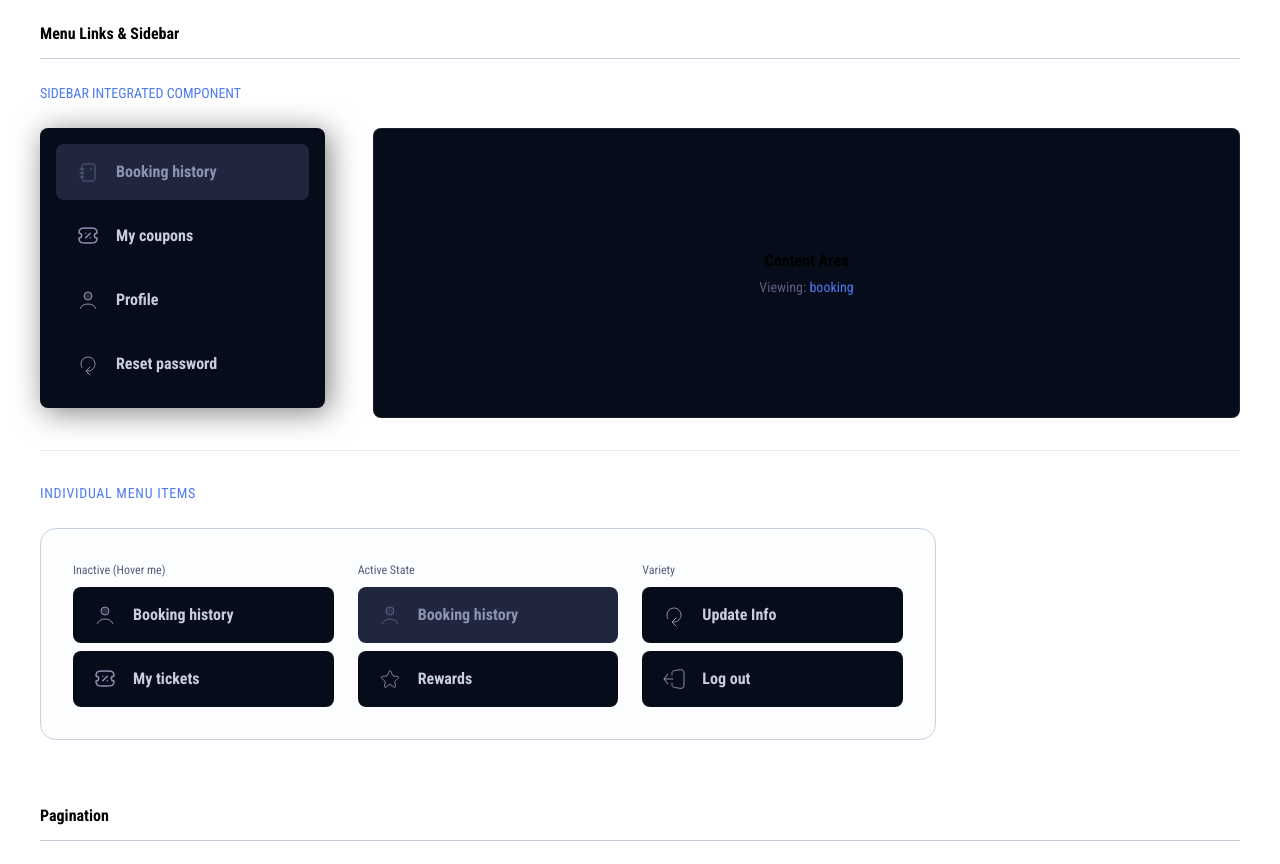
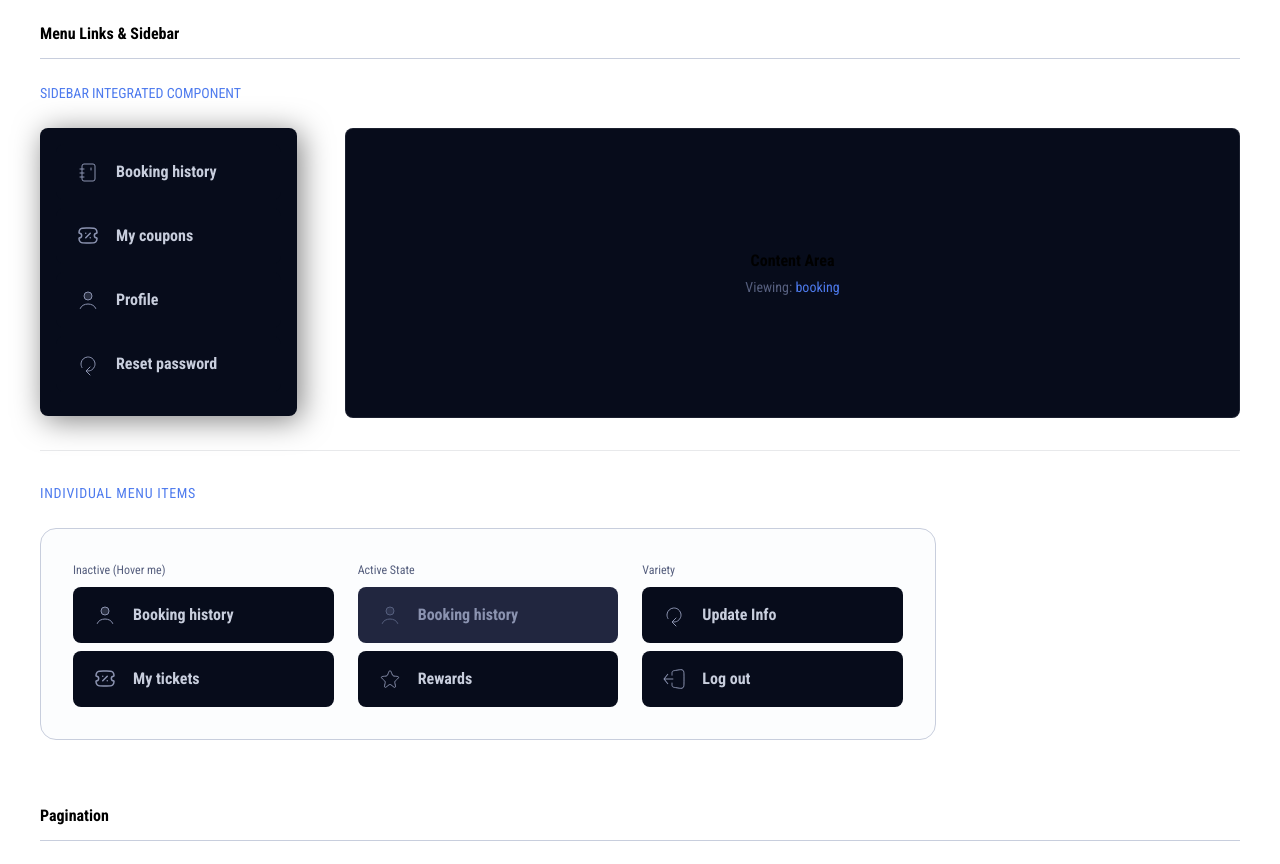
Before and after one commit to fsd10-finalproject2/minor-cineplex-app, a Vue app: page / in a window 1280 px wide. Shown: the part 1360-2224 px from the top of the page. Built offline with nearby package versions, Linux system fonts and the light colour scheme.

Commit message:
feat: implement user profile layout with navigation and routing

```diff
--- a/src/components/common/nav-bar/user-navbar/DropdownItemList.vue
+++ b/src/components/common/nav-bar/user-navbar/DropdownItemList.vue
@@ -1,23 +1,21 @@
+<script setup lang="ts">
+import { useRouter } from 'vue-router'
+import DropdownItem from './DropdownItem.vue'
+import { SignOutIcon } from '@/assets/icons'
+import { menuItems } from '@/config/menuItems'
+
+const router = useRouter()
+
+defineEmits<{
+  (e: 'logout'): void
+}>()
+</script>
+
 <template>
   <div class="flex flex-col justify-center items-start md:gap-4 gap-6">
-    <DropdownItem @click="$emit('navigate', 'booking-history')">
-      <template #icon><NoteBookIcon /></template>
-      Booking history
-    </DropdownItem>
-
-    <DropdownItem @click="$emit('navigate', 'my-coupons')">
-      <template #icon><TicketIcon /></template>
-      My coupons
-    </DropdownItem>
-
-    <DropdownItem @click="$emit('navigate', 'profile')">
-      <template #icon><UserIcon /></template>
-      Profile
-    </DropdownItem>
-
-    <DropdownItem @click="$emit('navigate', 'reset-password')">
-      <template #icon><RefreshIcon /></template>
-      Reset password
+    <DropdownItem v-for="item in menuItems" :key="item.id" @click="router.push(item.to)">
+      <template #icon><component :is="item.icon" /></template>
+      {{ item.label }}
     </DropdownItem>
 
     <div class="border-b border-gray-200 w-full md:w-37.5 mx-auto" />
@@ -28,14 +26,3 @@
     </DropdownItem>
   </div>
 </template>
-
-<script setup lang="ts">
-import DropdownItem from './DropdownItem.vue'
-import type { Page } from '@/types/navbarMenu'
-import { NoteBookIcon, TicketIcon, UserIcon, RefreshIcon, SignOutIcon } from '@/assets/icons'
-
-defineEmits<{
-  (e: 'navigate', page: Page): void
-  (e: 'logout'): void
-}>()
-</script>
--- a/src/components/ui/SidebarMenu.vue
+++ b/src/components/ui/SidebarMenu.vue
@@ -1,18 +1,12 @@
 <script setup lang="ts">
-import { type Component } from 'vue'
+import { computed } from 'vue'
+import { useRoute } from 'vue-router'
 import MenuLink from '@/components/ui/MenuLink.vue'
+import { menuItems } from '@/config/menuItems'
+import type { Page } from '@/types/navbarMenu'
 
-interface MenuItem {
-  id: string
-  label: string
-  icon: Component
-  to?: string
-}
-
-defineProps<{
-  items: MenuItem[]
-  activeId?: string
-}>()
+const route = useRoute()
+const activeId = computed(() => route.name as Page)
 
 defineEmits<{
   (e: 'select', id: string): void
@@ -21,43 +15,38 @@ defineEmits<{
 
 <template>
   <aside
-    class="sidebar-container w-full md:w-[285px] h-fit flex flex-row md:flex-col gap-2 rounded-lg overflow-x-auto md:overflow-visible no-scrollbar"
+    class="sidebar-container w-full md:min-w-64.25 md:w-64.25 h-fit flex flex-row md:flex-col gap-2 rounded-lg"
   >
     <MenuLink
-      v-for="item in items"
+      v-for="item in menuItems"
       :key="item.id"
       class="shrink-0"
       :label="item.label"
       :icon="item.icon"
       :to="item.to"
       :active="activeId === item.id"
-      @click="$emit('select', item.id)"
     />
   </aside>
 </template>
 
 <style scoped>
 .sidebar-container {
-  background-color: #070C1B;
-  padding: 16px;
-  /* Figma shadow: X:4, Y:4, Blur:30, Spread:0, 50% Black */
+  background-color: #070c1b;
+  padding: 16px 16px 24px 16px;
   box-shadow: 4px 4px 30px rgba(0, 0, 0, 0.5);
+  overflow-x: auto;
+  overflow-y: visible;
+  scrollbar-width: none;
 }
 
-@media (max-width: 768px) {
-  .sidebar-container {
-    padding: 8px; /* Match the tighter mobile screenshot */
-  }
-}
-
-/* Hide scrollbar for Chrome, Safari and Opera */
-.no-scrollbar::-webkit-scrollbar {
+.sidebar-container::-webkit-scrollbar {
   display: none;
 }
 
-/* Hide scrollbar for IE, Edge and Firefox */
-.no-scrollbar {
-  -ms-overflow-style: none;  /* IE and Edge */
-  scrollbar-width: none;  /* Firefox */
+@media (max-width: 765px) {
+  .sidebar-container {
+    padding: 8px 16px;
+    max-width: 100vw;
+  }
 }
 </style>
--- /dev/null
+++ b/src/config/menuItems.ts
@@ -0,0 +1,27 @@
+import { NoteBookIcon, TicketIcon, UserIcon, RefreshIcon } from '@/assets/icons'
+import type { Page } from '@/types/navbarMenu'
+import type { Component } from 'vue'
+
+interface MenuItem {
+  id: Page
+  label: string
+  icon: Component
+  to: string
+}
+
+export const menuItems: MenuItem[] = [
+  {
+    id: 'booking-history',
+    label: 'Booking history',
+    icon: NoteBookIcon,
+    to: '/account/booking-history',
+  },
+  { id: 'my-coupons', label: 'My coupons', icon: TicketIcon, to: '/account/my-coupons' },
+  { id: 'profile', label: 'Profile', icon: UserIcon, to: '/account/profile' },
+  {
+    id: 'reset-password',
+    label: 'Reset password',
+    icon: RefreshIcon,
+    to: '/account/reset-password',
+  },
+]
--- /dev/null
+++ b/src/layouts/UserProfileLayout.vue
@@ -0,0 +1,18 @@
+<template>
+  <div class="min-h-screen flex flex-col bg-gray-bg justify-center  md:items-start">
+
+    <AppNavbar />
+
+    <main class="flex-1 px-0 md:px-16 lg:px-40 xl:px-72.5 md:py-15 ">
+      <div class="flex flex-col md:flex-row gap-12  ">
+        <SidebarMenu />
+        <router-view />
+      </div>
+    </main>
+  </div>
+</template>
+
+<script setup lang="ts">
+import AppNavbar from '@/components/common/nav-bar/AppNavbar.vue'
+import SidebarMenu from '@/components/ui/SidebarMenu.vue'
+</script>
--- a/src/router/index.ts
+++ b/src/router/index.ts
@@ -5,6 +5,9 @@ import { createRouter, createWebHistory } from 'vue-router'
 // layouts
 import MainLayout from '@/layouts/MainLayout.vue'
 //import AuthLayout from '@/layouts/AuthLayout.vue'
+import UserProfileLayout from '@/layouts/UserProfileLayout.vue'
+
+import type { Page } from '@/types/navbarMenu'
 
 // pages
 // import HomePage from '@/views/HomePage.vue'
@@ -42,6 +45,33 @@ const router = createRouter({
     //     },
     //   ],
     // },
+    {
+      path: '/account',
+      redirect: '/account/booking-history',
+      component: UserProfileLayout,
+      children: [
+        {
+          path: 'booking-history',
+          name: 'booking-history' satisfies Page,
+          component: () => import('@/views/user-profile/BookingHistoryPage.vue'),
+        },
+        {
+          path: 'my-coupons',
+          name: 'my-coupons' satisfies Page,
+          component: () => import('@/views/user-profile/MyCouponsPage.vue'),
+        },
+        {
+          path: 'profile',
+          name: 'profile' satisfies Page,
+          component: () => import('@/views/user-profile/ProfilePage.vue'),
+        },
+        {
+          path: 'reset-password',
+          name: 'reset-password' satisfies Page,
+          component: () => import('@/views/user-profile/ResetPasswordPage.vue'),
+        },
+      ],
+    },
   ],
 })
 
--- a/src/types/navbarMenu.ts
+++ b/src/types/navbarMenu.ts
@@ -1,3 +1,4 @@
+
 export type Page = 'booking-history' | 'my-coupons' | 'profile' | 'reset-password'
 
 export type Variant = 'default' | 'logout'
--- a/src/views/DesignSystem.vue
+++ b/src/views/DesignSystem.vue
@@ -1,5 +1,5 @@
 <script setup lang="ts">
-import { defineComponent, h, ref } from '@vue/runtime-core'
+import { defineComponent, h, ref } from 'vue'
 import { useTheme } from '@/composables/useTheme'
 import CustomButton from '@/components/ui/CustomButton.vue'
 import UIModal from '@/components/ui/Modal.vue'
@@ -107,9 +107,9 @@ function mockFetch() {
   }, 2000)
 }
 
-const isModalOpen = ref(false);
+const isModalOpen = ref(false)
 const toggleModal = () => {
-  isModalOpen.value = !isModalOpen.value;
+  isModalOpen.value = !isModalOpen.value
 }
 const modalActions: ModalAction[] = [
   {
@@ -130,22 +130,24 @@ const modalActions: ModalAction[] = [
     },
   },
 ]
-const { addToast } = useToast();
+const { addToast } = useToast()
 const showToast = (position: ToastPosition) => {
   addToast({
-    title: "Attention needed",
+    title: 'Attention needed',
     description: `Lorem ipsum dolor sit amet, consectetur adipiscing elit. Vestibulum id ante vitae eros suscipit pulvinar. : ${position}`,
     position,
-    variant: "success",
+    variant: 'success',
     duration: 3000,
-  });
-};
+  })
+}
 </script>
 
 <template>
   <div class="min-h-screen p-10 bg-base text-base transition-colors duration-300">
     <!-- Header -->
-    <header class="mb-16 pb-8 flex items-start justify-between border-b border-gray-400 dark:border-gray-200">
+    <header
+      class="mb-16 pb-8 flex items-start justify-between border-b border-gray-400 dark:border-gray-200"
+    >
       <div>
         <p class="style-label text-blue-100 uppercase tracking-widest mb-2">Design System</p>
 
@@ -154,18 +156,20 @@ const showToast = (position: ToastPosition) => {
         <p class="style-body-1-regular mt-3 max-w-xl text-gray-200 dark:text-gray-300">
           A visual reference for all typography styles, color tokens, and utility classes defined in
           <code class="text-blue-100 px-1.5 py-0.5 rounded text-sm bg-gray-400/30 dark:bg-gray-100">
-            main.css </code>.
+            main.css </code
+          >.
         </p>
       </div>
 
       <!-- Theme Toggle -->
-      <button @click="toggleTheme"
-        class="flex items-center gap-2 px-4 py-2 rounded-full border style-body-2-medium transition-all cursor-pointer border-gray-400 text-gray-200 hover:border-blue-100 hover:text-base dark:border-gray-200 dark:text-gray-300 dark:hover:text-white">
+      <button
+        @click="toggleTheme"
+        class="flex items-center gap-2 px-4 py-2 rounded-full border style-body-2-medium transition-all cursor-pointer border-gray-400 text-gray-200 hover:border-blue-100 hover:text-base dark:border-gray-200 dark:text-gray-300 dark:hover:text-white"
+      >
         <span>🌗</span>
         <span>Toggle Theme</span>
       </button>
     </header>
-
 
     <!--  Typography -->
     <section class="mb-16">
@@ -198,12 +202,14 @@ const showToast = (position: ToastPosition) => {
       <div class="p-6 bg-gray-400/10 rounded-xl border border-gray-400 dark:border-gray-200">
         <TabGroup v-model="activeTab" :tabs="movieTabs" />
 
-        <div class="mt-8 p-12 flex items-center justify-center border-2 border-dashed border-gray-400/50 rounded-lg">
+        <div
+          class="mt-8 p-12 flex items-center justify-center border-2 border-dashed border-gray-400/50 rounded-lg"
+        >
           <p class="style-body-2-regular text-gray-200">
             Current View:
             <span class="text-blue-100 font-bold uppercase tracking-wider ml-1">{{
               activeTab
-              }}</span>
+            }}</span>
           </p>
         </div>
       </div>
@@ -216,26 +222,28 @@ const showToast = (position: ToastPosition) => {
         <div>
           <p class="style-label text-blue-100 mb-6 uppercase">Sidebar Integrated Component</p>
           <div class="flex gap-12 items-start">
-            <SidebarMenu
-              :items="sidebarItems"
-              :active-id="selectedMenuId"
-              @select="id => selectedMenuId = id"
-            />
+            <SidebarMenu :items="sidebarItems" :active-id="selectedMenuId" />
 
-            <div class="flex-1 p-10 bg-gray-0 rounded-lg border border-gray-400/10 min-h-[290px] flex items-center justify-center">
+            <div
+              class="flex-1 p-10 bg-gray-0 rounded-lg border border-gray-400/10 min-h-[290px] flex items-center justify-center"
+            >
               <div class="text-center">
                 <p class="style-headline-3 text-base">Content Area</p>
-                <p class="style-body-2-regular text-gray-200 mt-1">Viewing: <span class="text-blue-100">{{
-                  selectedMenuId }}</span></p>
+                <p class="style-body-2-regular text-gray-200 mt-1">
+                  Viewing: <span class="text-blue-100">{{ selectedMenuId }}</span>
+                </p>
               </div>
             </div>
           </div>
         </div>
 
         <div class="pt-8 border-t border-gray-100/10">
-          <p class="style-label text-blue-100 mb-6 uppercase tracking-wider">Individual Menu Items</p>
+          <p class="style-label text-blue-100 mb-6 uppercase tracking-wider">
+            Individual Menu Items
+          </p>
           <div
-            class="grid grid-cols-1 md:grid-cols-2 lg:grid-cols-3 gap-6 max-w-4xl border border-gray-400 dark:border-gray-200 p-8 rounded-2xl bg-gray-400/5">
+            class="grid grid-cols-1 md:grid-cols-2 lg:grid-cols-3 gap-6 max-w-4xl border border-gray-400 dark:border-gray-200 p-8 rounded-2xl bg-gray-400/5"
+          >
             <!-- Inactive / Default -->
             <div class="space-y-2">
               <p class="style-help-text text-gray-200 mb-2">Inactive (Hover me)</p>
@@ -264,7 +272,9 @@ const showToast = (position: ToastPosition) => {
     <!-- Pagination -->
     <section class="mb-16 text-left">
       <SectionTitle>Pagination</SectionTitle>
-      <div class="space-y-8 p-10 bg-gray-400/5 rounded-2xl border border-gray-400 dark:border-gray-200">
+      <div
+        class="space-y-8 p-10 bg-gray-400/5 rounded-2xl border border-gray-400 dark:border-gray-200"
+      >
         <div>
           <p class="style-label text-blue-100 mb-6">Interactive Preview</p>
           <CustomPagination v-model:currentPage="currentPage" :totalPages="totalPages" />
@@ -292,16 +302,15 @@ const showToast = (position: ToastPosition) => {
       <SectionTitle>Cinema Cards</SectionTitle>
 
       <div class="p-10 bg-gray-400/5 rounded-2xl border border-gray-400 dark:border-gray-200">
-        <p class="style-label text-blue-100 mb-8 uppercase tracking-widest">Branch Selection (590px Width)</p>
+        <p class="style-label text-blue-100 mb-8 uppercase tracking-widest">
+          Branch Selection (590px Width)
+        </p>
 
         <div class="space-y-6">
           <!-- Standard -->
           <div>
             <p class="style-help-text text-gray-200 mb-3 ml-2 italic">Standard (No Distance)</p>
-            <CinemaCard
-              name="Eden Cinema"
-              address="1224 Arkham bridge, Arkham city"
-            />
+            <CinemaCard name="Eden Cinema" address="1224 Arkham bridge, Arkham city" />
           </div>
 
           <!-- With Distance -->
@@ -327,8 +336,11 @@ const showToast = (position: ToastPosition) => {
             Email address
           </label>
 
-          <input type="email" placeholder="user@example.com"
-            class="style-input w-full border rounded-lg px-4 py-3 outline-none transition-all bg-gray-400/20 text-base border-gray-400 dark:bg-gray-100 dark:text-white dark:border-gray-200" />
+          <input
+            type="email"
+            placeholder="user@example.com"
+            class="style-input w-full border rounded-lg px-4 py-3 outline-none transition-all bg-gray-400/20 text-base border-gray-400 dark:bg-gray-100 dark:text-white dark:border-gray-200"
+          />
 
           <p class="style-help-text mt-1.5 text-gray-200 dark:text-gray-300">
             We'll never share your email.
@@ -347,11 +359,13 @@ const showToast = (position: ToastPosition) => {
           <CustomTag variant="lang">TH/EN</CustomTag>
         </div>
 
-        <StepperBar :steps="[
-          { label: 'Select showtime', status: 'completed' },
-          { label: 'Select seat', status: 'active' },
-          { label: 'Payment', status: 'inactive' },
-        ]" />
+        <StepperBar
+          :steps="[
+            { label: 'Select showtime', status: 'completed' },
+            { label: 'Select seat', status: 'active' },
+            { label: 'Payment', status: 'inactive' },
+          ]"
+        />
       </div>
 
       <section class="mb-16">
@@ -393,21 +407,24 @@ const showToast = (position: ToastPosition) => {
       </div>
     </section>
 
-
-
-
-
     <section class="mb-16">
       <SectionTitle>Feedback</SectionTitle>
       <p class="style-label text-blue-100 mb-4">Modal</p>
       <CustomButton @click="toggleModal" class="w-[200px]"> 🧊 Modal Open </CustomButton>
-      <UIModal v-model="isModalOpen" title="Modal Title"
+      <UIModal
+        v-model="isModalOpen"
+        title="Modal Title"
         content="Lorem ipsum dolor sit amet, consectetur adipiscing elit. Vestibulum id ante vitae eros suscipit pulvinar."
-        size="md" :actions="modalActions" :close-on-backdrop="true" :close-on-esc="true" :persistent="false" />
+        size="md"
+        :actions="modalActions"
+        :close-on-backdrop="true"
+        :close-on-esc="true"
+        :persistent="false"
+      />
 
       <p class="style-label text-blue-100 my-4">Toast</p>
       <ToastContainer />
-      <div class=" flex gap-4 flex-wrap">
+      <div class="flex gap-4 flex-wrap">
         <CustomButton @click="showToast('top-left')">Top Left</CustomButton>
         <CustomButton @click="showToast('top-center')">Top Center</CustomButton>
         <CustomButton @click="showToast('top-right')">Top Right</CustomButton>
@@ -416,8 +433,6 @@ const showToast = (position: ToastPosition) => {
         <CustomButton @click="showToast('bottom-right')">Bottom Right</CustomButton>
         <CustomButton @click="showToast('center')">Center</CustomButton>
       </div>
-
     </section>
-
   </div>
 </template>
--- /dev/null
+++ b/src/views/user-profile/BookingHistoryPage.vue
@@ -0,0 +1,6 @@
+<template>
+  <section class="flex flex-col gap-6">
+    <h2 class="style-headline-2 text-white">Profile</h2>
+    <content> <div></div></content>
+  </section>
+</template>
--- /dev/null
+++ b/src/views/user-profile/MyCouponsPage.vue
@@ -0,0 +1,6 @@
+<template>
+  <section class="flex flex-col gap-6">
+    <h2 class="style-headline-2 text-white">My coupons</h2>
+    <content class="flex gap-6"> <!-- COUPINS COMPONENT--> </content>
+  </section>
+</template>
--- /dev/null
+++ b/src/views/user-profile/ProfilePage.vue
@@ -0,0 +1,6 @@
+<template>
+  <section class="flex flex-col gap-6 md:gap-10 px-4 md:px-0">
+    <h2 class="style-headline-2 text-white">Profile</h2>
+    <content><div class="text-gray-300">Profile Input component</div></content>
+  </section>
+</template>
--- /dev/null
+++ b/src/views/user-profile/ResetPasswordPage.vue
@@ -0,0 +1,6 @@
+<template>
+  <section class="flex flex-col gap-6">
+    <h2 class="style-headline-2 text-white">Reset password</h2>
+    <content class="flex gap-6"> <!-- RESET PASSWORD COMPONENT--> </content>
+  </section>
+</template>
```
